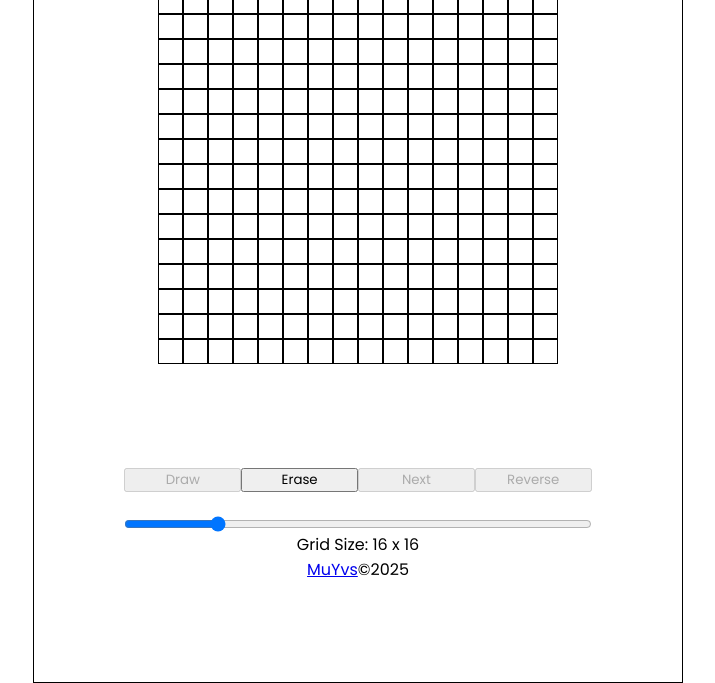
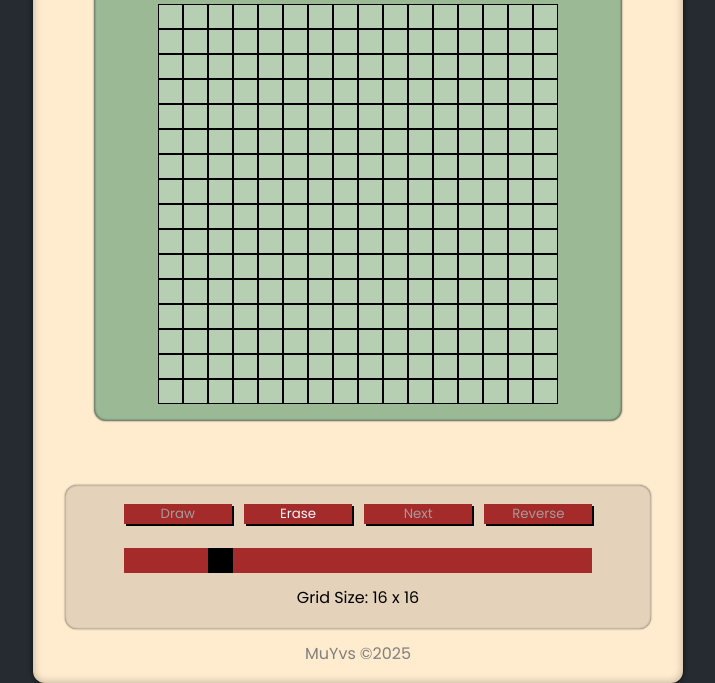
Before and after one commit to MuYvs/Etch-a-Sketch, a plain HTML site: page index.html in a window 1280 px wide. Shown: the part 117-800 px from the top of the page, without its empty margins (282-997 px from the left). Drawn offline with Linux system fonts and the light colour scheme; a web font is replaced by a local one.

Commit message:
Final styling for game container, buttons and slider

```diff
--- a/style.css
+++ b/style.css
@@ -10,32 +10,62 @@ body {
   height: 100vh;
   align-content: center;
   font-family: Poppins, sans-serif;
+  background-color: rgb(37, 43, 48);
 }
 .game-container {
   width: 650px;
   height: 800px;
   margin: 0 auto;
   padding: 32px;
-  border: 1px solid;
   display: flex;
   flex-direction: column;
+  align-items: center;
+  background-color: blanchedalmond;
+  border-radius: 12px;
+  box-shadow: inset 0px 0px 9px 0px rgba(0, 0, 0, 0.274),
+    0px 0px 4px 1px rgba(0, 0, 0, 0.49);
+}
+h1 {
+  font-weight: 900;
+  font-size: 3rem;
+  color: blanchedalmond;
+  -webkit-text-stroke: 1px black;
+}
+.grid-grid-container {
+  width: 90%;
+  border-radius: 12px;
+  background-color: rgb(156, 185, 150);
+  box-shadow: inset 0px 0px 2px 0px rgba(0, 0, 0, 0.49),
+    0px 0px 2px 0px rgba(0, 0, 0, 0.49);
+  border: 1px solid rgba(0, 0, 0, 0.267);
+  height: 450px;
+  display: flex;
+  justify-content: center;
   align-items: center;
 }
 .grid-container {
   width: 400px;
   height: 400px;
   display: grid;
+  cursor: pointer;
+  background-color: rgb(182, 206, 177);
 }
 .grid-square {
   border: 1px solid;
 }
 .controls-container {
   width: 100%;
-  margin-top: 104px;
+  margin-top: 64px;
+  margin-bottom: 12px;
+  height: 150px;
   display: flex;
   justify-content: center;
   flex-direction: column;
   gap: 24px;
+  box-shadow: inset 0px 0px 2px 0px rgba(0, 0, 0, 0.49),
+    0px 0px 2px 0px rgba(0, 0, 0, 0.49);
+  background-color: rgb(228, 211, 186);
+  border-radius: 12px;
 }
 .container {
   width: 100%;
@@ -46,10 +76,24 @@ body {
 button {
   font-family: Poppins, sans-serif;
   width: 120px;
+  border: none;
+  background-color: brown;
+  color: aliceblue;
+  box-shadow: 2px 2px black;
+  transition: transform 150ms;
+}
+button:hover {
+  cursor: pointer;
+}
+button:disabled {
+  transform: scale(1);
+  cursor: auto;
+  color: rgb(165, 155, 155);
 }
 .btns {
   display: flex;
   justify-content: center;
+  gap: 12px;
 }
 .buttons-container {
   display: flex;
@@ -61,7 +105,37 @@ button {
 .grid-size-container {
   display: flex;
   flex-direction: column;
+  gap: 12px;
+}
+#grid-slider {
+  appearance: none;
+  background-color: brown;
+}
+#grid-slider::-webkit-slider-thumb {
+  appearance: none;
+  height: 25px;
+  width: 25px;
+  background-color: rgb(0, 0, 0);
+}
+#grid-slider::-webkit-slider-thumb:hover {
+  cursor: pointer;
 }
 .grid-size-text {
   text-align: center;
 }
+footer {
+  width: 100%;
+  height: 10px;
+  display: flex;
+  justify-content: center;
+}
+p,
+a {
+  color: gray;
+  text-decoration: none;
+  display: flex;
+  gap: 4px;
+}
+a:hover {
+  text-decoration: underline;
+}
```
